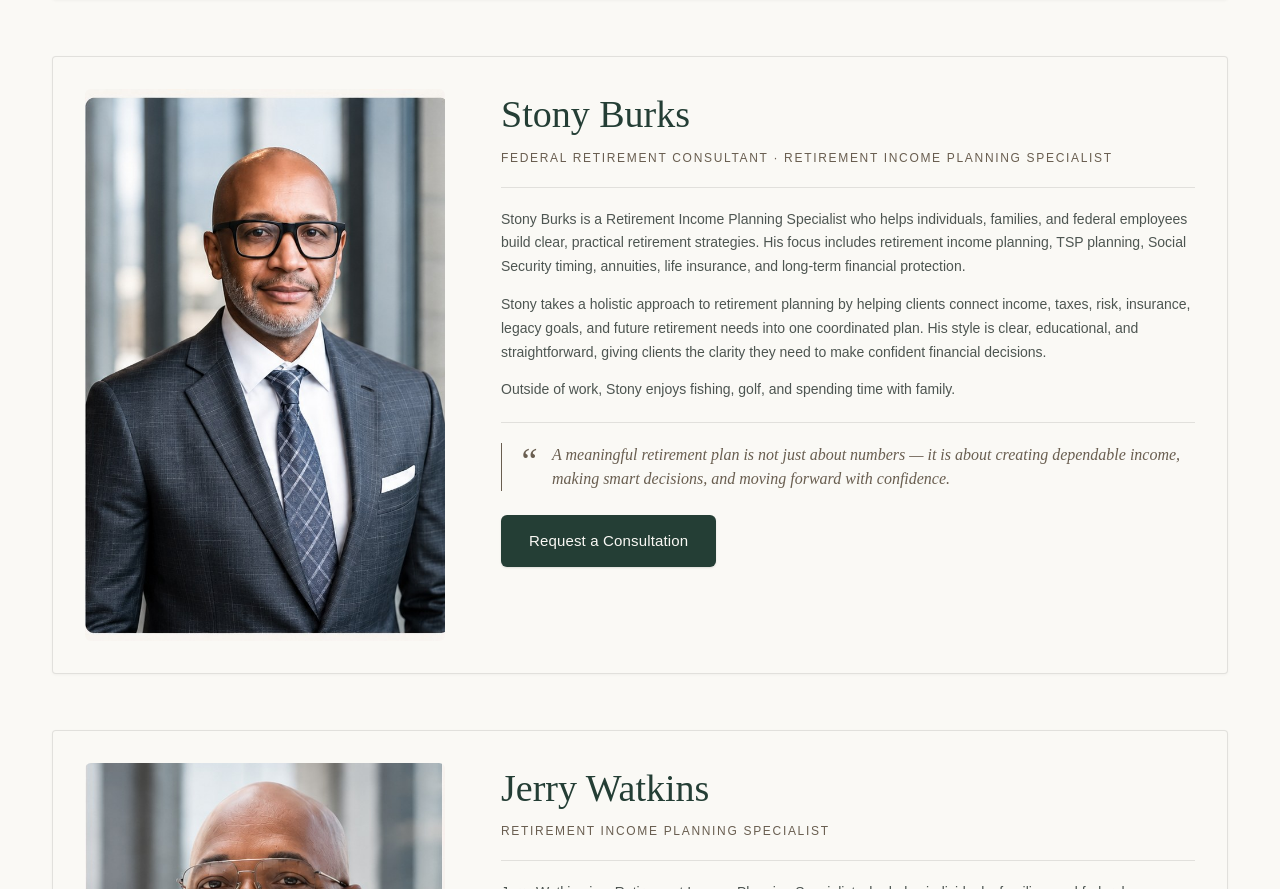
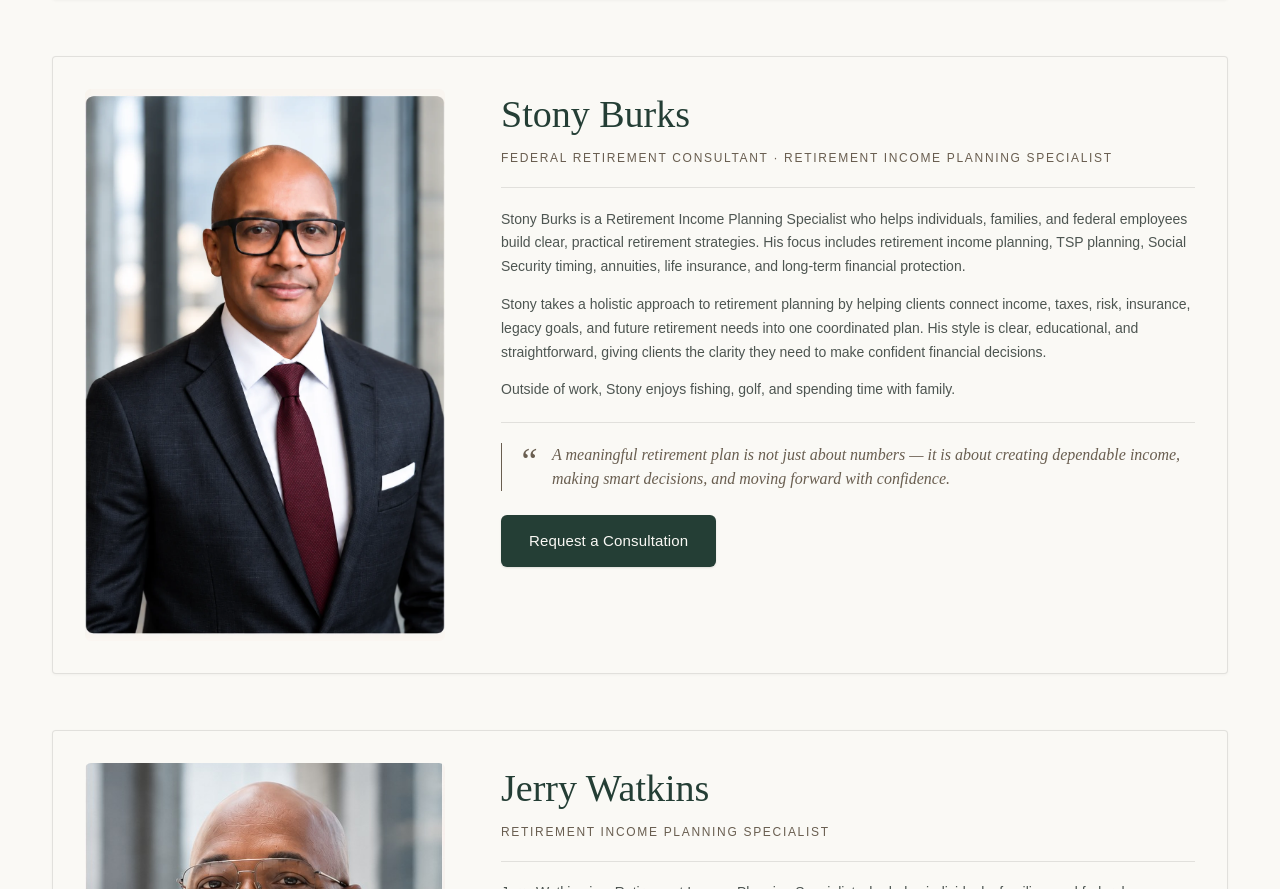
Before and after one commit to devynqualls/broussard-financial, a React (Vite) app: page /team in a window 1280 px wide. Shown: the part 951-1840 px from the top of the page. Built offline with nearby package versions, Linux system fonts and the light colour scheme; a web font is replaced by a local one.

Commit message:
Update Stony team portrait

```diff
--- a/src/components/sections/Team/Team.tsx
+++ b/src/components/sections/Team/Team.tsx
@@ -30,7 +30,7 @@ const team: TeamMember[] = [
     id: 'stony-burks',
     name: 'Stony Burks',
     role: 'Federal Retirement Consultant · Retirement Income Planning Specialist',
-    photo: '/images/team/stony.jpg',
+    photo: '/images/team/stony-candidate.webp',
     body: [
       'Stony Burks is a Retirement Income Planning Specialist who helps individuals, families, and federal employees build clear, practical retirement strategies. His focus includes retirement income planning, TSP planning, Social Security timing, annuities, life insurance, and long-term financial protection.',
       'Stony takes a holistic approach to retirement planning by helping clients connect income, taxes, risk, insurance, legacy goals, and future retirement needs into one coordinated plan. His style is clear, educational, and straightforward, giving clients the clarity they need to make confident financial decisions.',
```
Also changed, not shown: public/images/team/stony-candidate.webp (added).
